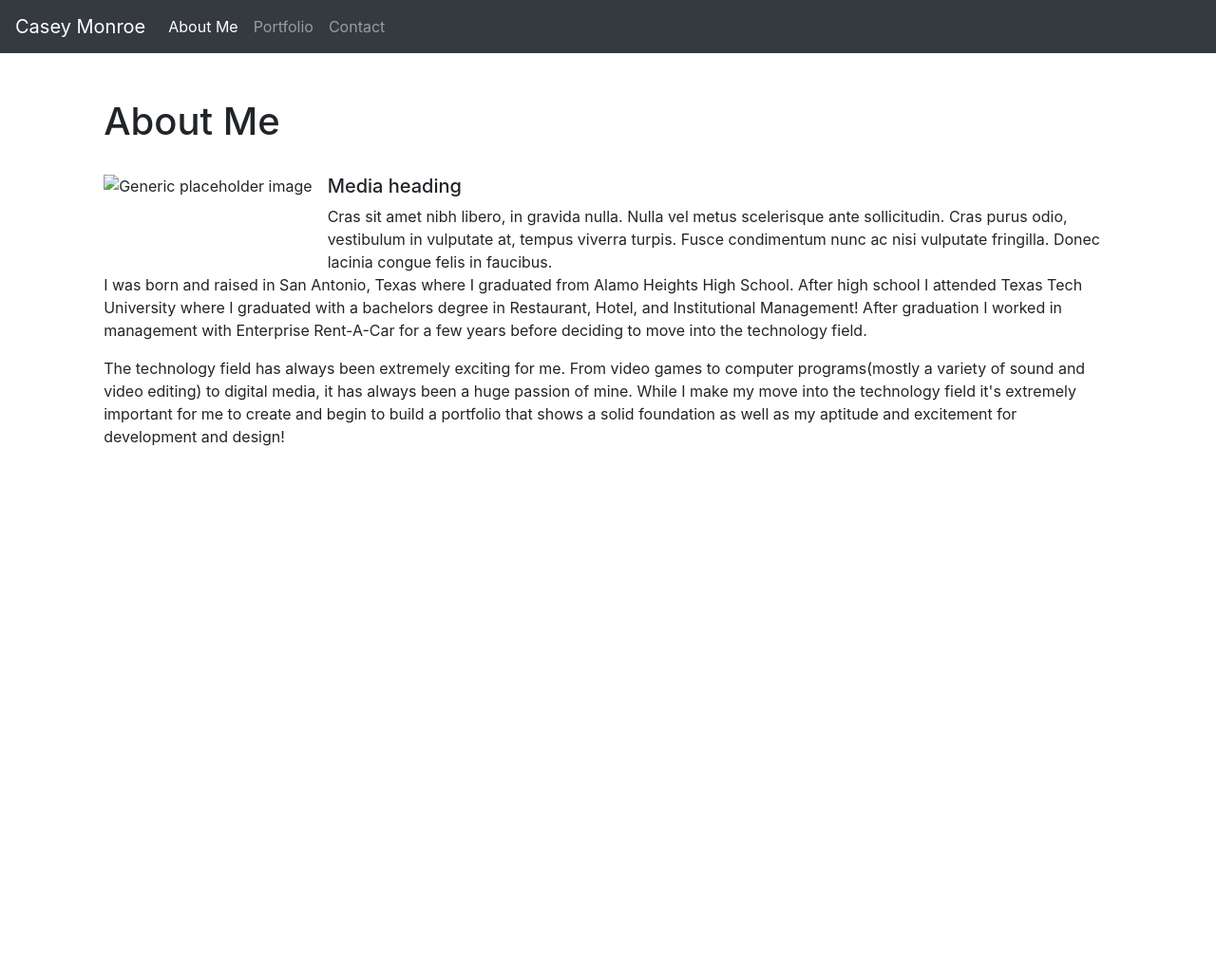
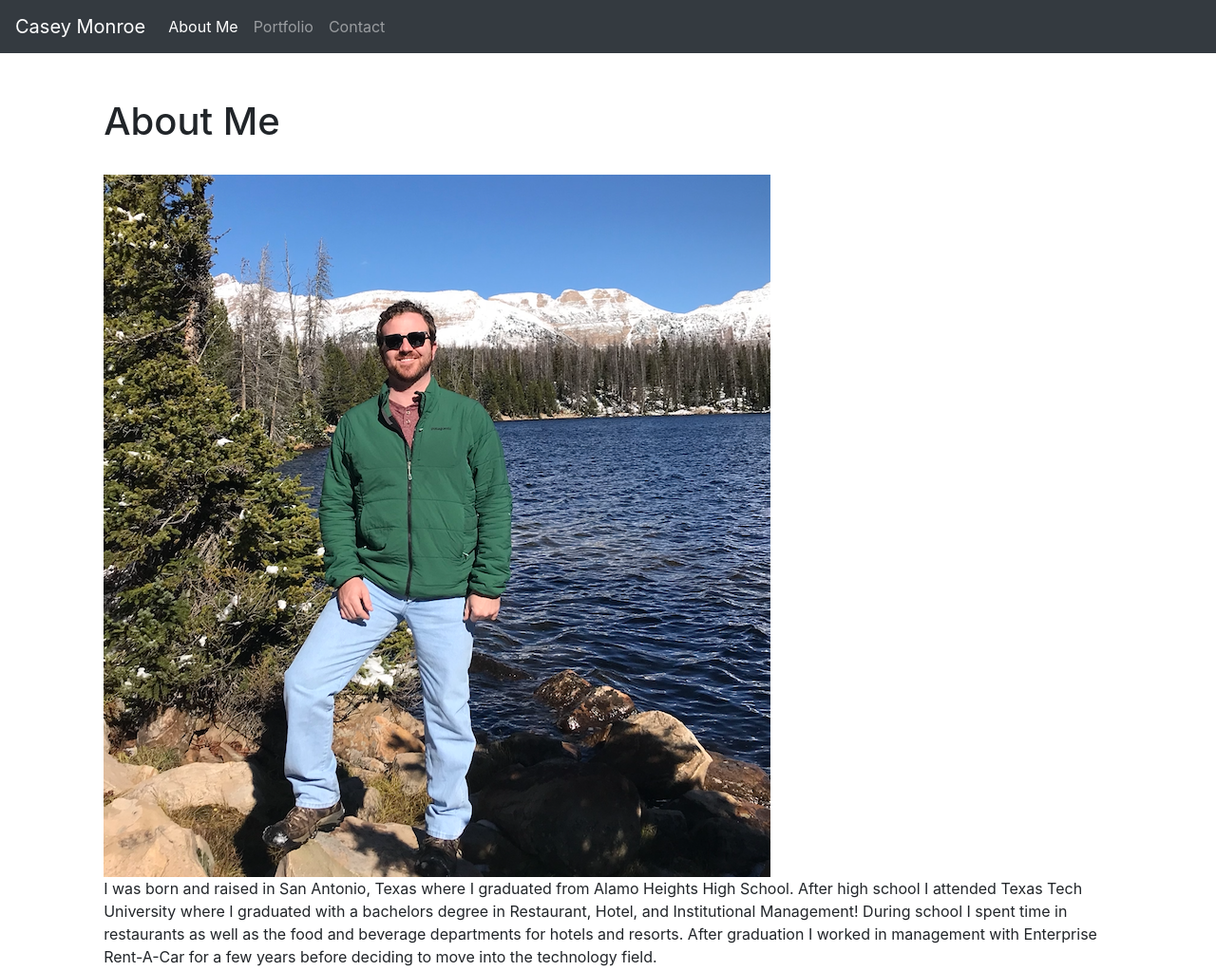
Before and after one commit to Monroe89/bootstrap_portfolio, a plain HTML site: page index.html in a window 1280 px wide. Shown: the top 1023 px of the page at 95% size. Before the commit the page ends 800 px from the top, so only its background shows below. Drawn offline with nearby package versions, Linux system fonts and the light colour scheme.

Commit message:
Fixin stuff

```diff
--- a/index.html
+++ b/index.html
@@ -7,7 +7,9 @@
 
         <title> About | Casey Monroe</title>
 
+        <link href="https://fonts.googleapis.com/css?family=Playfair+Display" rel="stylesheet">
         <link rel="stylesheet" href="https://stackpath.bootstrapcdn.com/bootstrap/4.1.1/css/bootstrap.min.css" integrity="sha384-WskhaSGFgHYWDcbwN70/dfYBj47jz9qbsMId/iRN3ewGhXQFZCSftd1LZCfmhktB" crossorigin="anonymous">
+
     </head>
 <body>
 
@@ -36,44 +38,59 @@
     </div>
     </nav>
 
+    <container class="aboutmecontainer">
+
         <div class="aboutme">
+
             <div class="row">
-                    <div class="col"></div>
+                <div class="col-1"></div>
                 <div class="col-10">
                         <h1 class="aboutmehead">
                             <br>
                             About Me
                         </h1>
                 </div>
-                    <div class="col"></div>
+                <div class="col-1"></div>
             </div>
             </div>
+
+            <div class="row">
+
+                <div class="col-1"></div>
+
+                <div class="col-10">
+                    <!--Image of me Goes Here-->
+                     <br>
+                     <img src="https://github.com/Monroe89/bootstrap_portfolio/blob/master/assets/images/mirror_lake_crm.jpg" class="rounded-float-center" alt="Mirror Lake, Utah">
+                </div>
+
+                <div class="col-1"></div>
+            </div>
+
             <div class="row">
                 <div class="col-1"></div>
+
                 <div class="col-10">
-                            <br>
-                            <!--Image of me Goes Here-->
-                    <div class="media">
-                        <img class="mr-3" src=".../64x64" alt="Generic placeholder image">
-                        <div class="media-body">
-                        <h5 class="mt-0">Media heading</h5>
-                                      Cras sit amet nibh libero, in gravida nulla. Nulla vel metus scelerisque ante sollicitudin. Cras purus odio, vestibulum in vulputate at, tempus viverra turpis. Fusce condimentum nunc ac nisi vulputate fringilla. Donec lacinia congue felis in faucibus.
-                        </div>
-                    </div>
-                            <!--Paragraphs about me!-->
+
                     <p>
-                            I was born and raised in San Antonio, Texas where I graduated from Alamo Heights High School. After high school I attended Texas Tech University where I graduated with a bachelors degree in Restaurant, Hotel, and Institutional Management! After graduation I worked in management with Enterprise Rent-A-Car for a few years before deciding to move into the technology field.
+                        I was born and raised in San Antonio, Texas where I graduated from Alamo Heights High School. After high school I attended Texas Tech University where I graduated with a bachelors degree in Restaurant, Hotel, and Institutional Management! During school I spent time in restaurants as well as the food and beverage departments for hotels and resorts. After graduation I worked in management with Enterprise Rent-A-Car for a few years before deciding to move into the technology field.
                     </p>
                     <p>
                         The technology field has always been extremely exciting for me. From video games to computer programs(mostly a variety of sound and video editing) to digital media, it has always been a huge passion of mine. While I make my move into the technology field it's extremely important for me to create and begin to build a portfolio that shows a solid foundation as well as my aptitude and excitement for development and design!
                     </p>
+                    <p>
+                        Aside from the technology field I am also a huge fan of sports(Wreck 'Em Tech, Go Astros, and Go Spurs Go!), music, and the spending time outdoors! The picture of me was taken on a hike near my family's home in Sundance, Utah. The elevation at Mirror Lake is over 10,000 feet!
+                    </p>
                 </div>
+
                 <div class="col-1"></div>
             </div>
 
         </div>
 
+    </container>
+        <!--About me container close-->
 </container-fluid>
-
+        <!--Full Body container close-->
 </body>
 </html>
```
Lines whose indentation alone changed are shown as unchanged.
